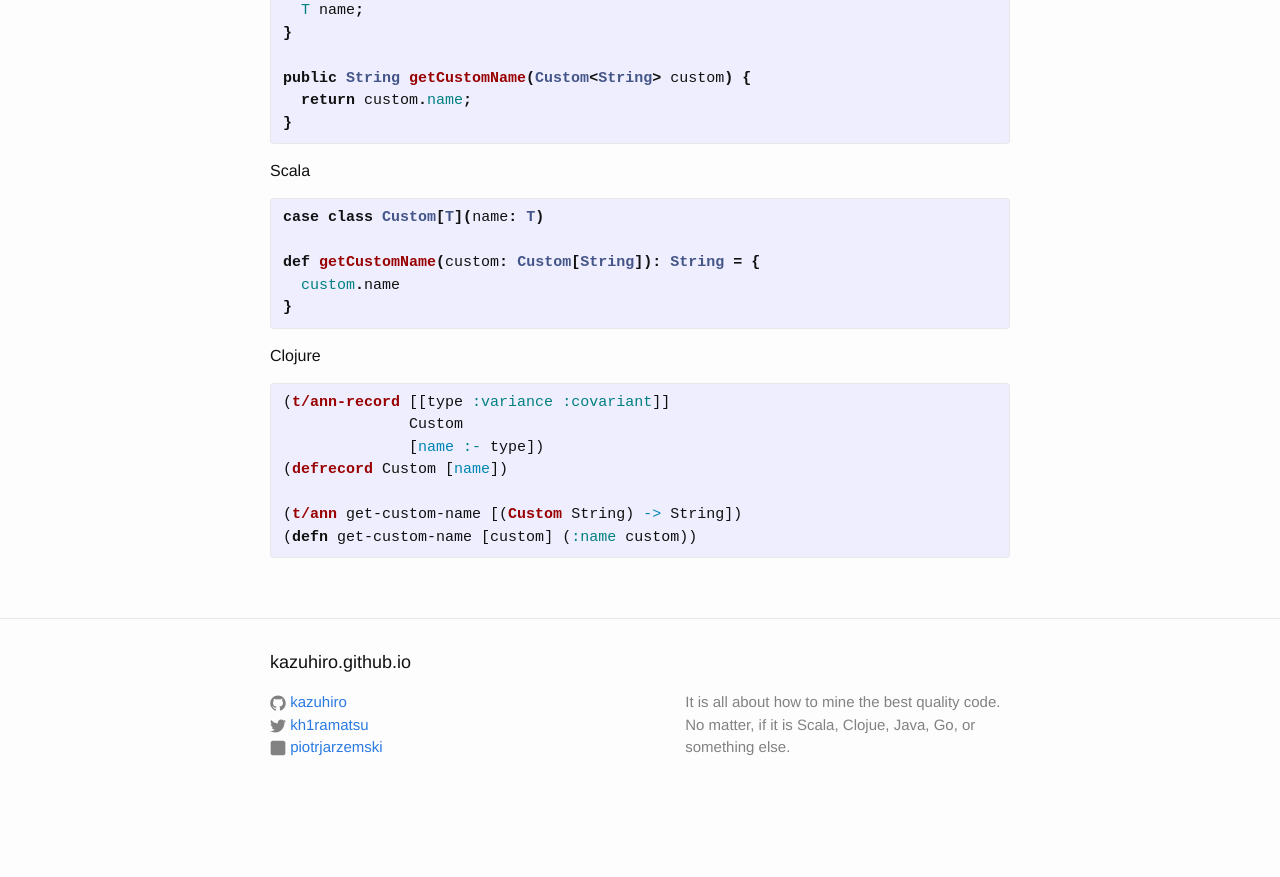
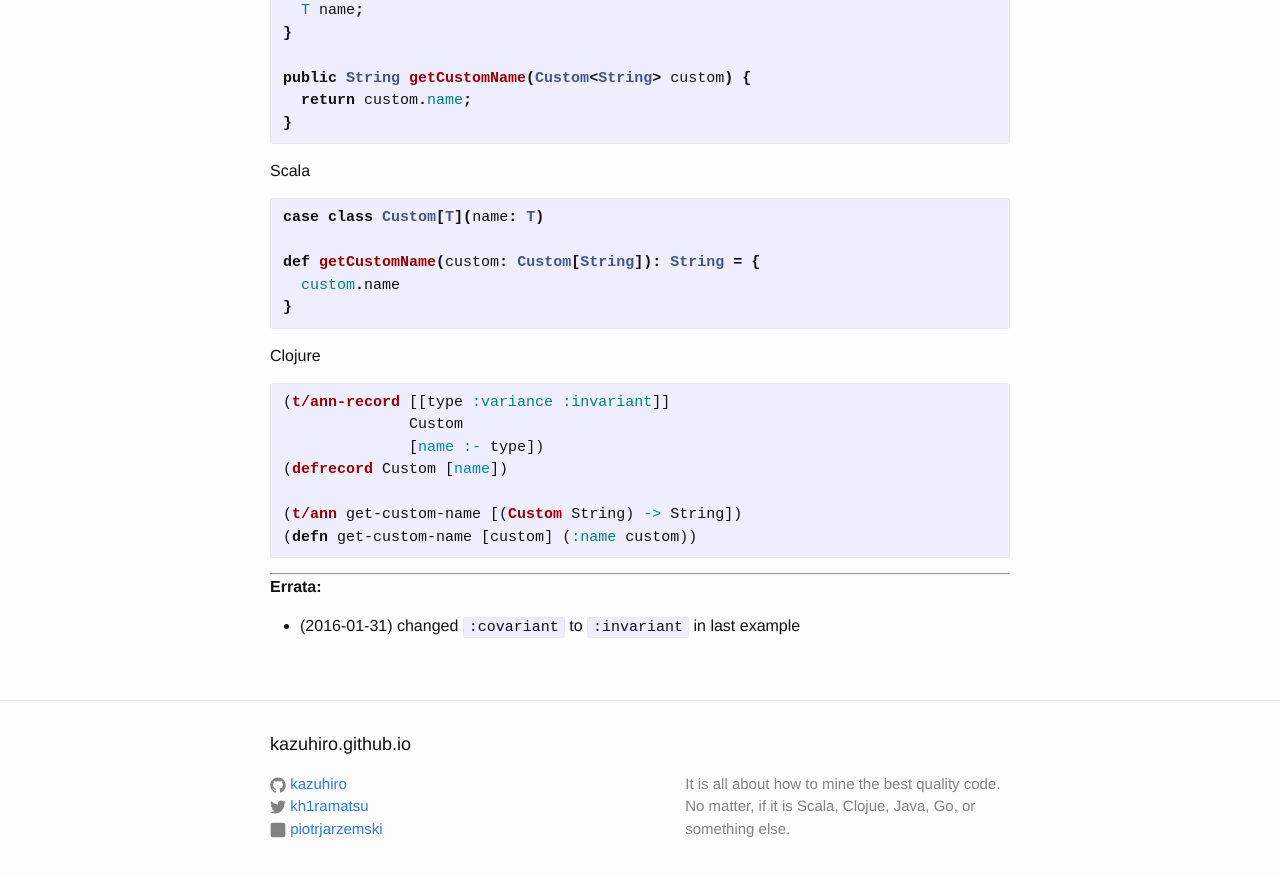
Before and after one commit to capitanbatata/kazuhiro.github.io, a Jekyll site: the page built from _posts/2016-01-29-how-to-type-with-typedclojure.md, in a window 1280 px wide and 900 px high, scrolled down 1931 px. Shown: the top 877 px of the window. Built offline with Jekyll 4.4.1, drawn with Linux system fonts in a browser that asks for light colours; before the commit the page ends 2750 px from its top, so only the background shows below that.

Commit message:
Change example to match exactly the others

```diff
--- a/_posts/2016-01-29-how-to-type-with-typedclojure.md
+++ b/_posts/2016-01-29-how-to-type-with-typedclojure.md
@@ -99,7 +99,7 @@ def getCustomName(custom: Custom[String]): String = {
 
 Clojure
 {% highlight clojure %}
-(t/ann-record [[type :variance :covariant]]
+(t/ann-record [[type :variance :invariant]]
               Custom
               [name :- type])
 (defrecord Custom [name])
@@ -107,3 +107,9 @@ Clojure
 (t/ann get-custom-name [(Custom String) -> String])
 (defn get-custom-name [custom] (:name custom))
 {% endhighlight %}
+
+---
+
+**Errata:**
+
+* (2016-01-31) changed `:covariant` to `:invariant` in last example
```
